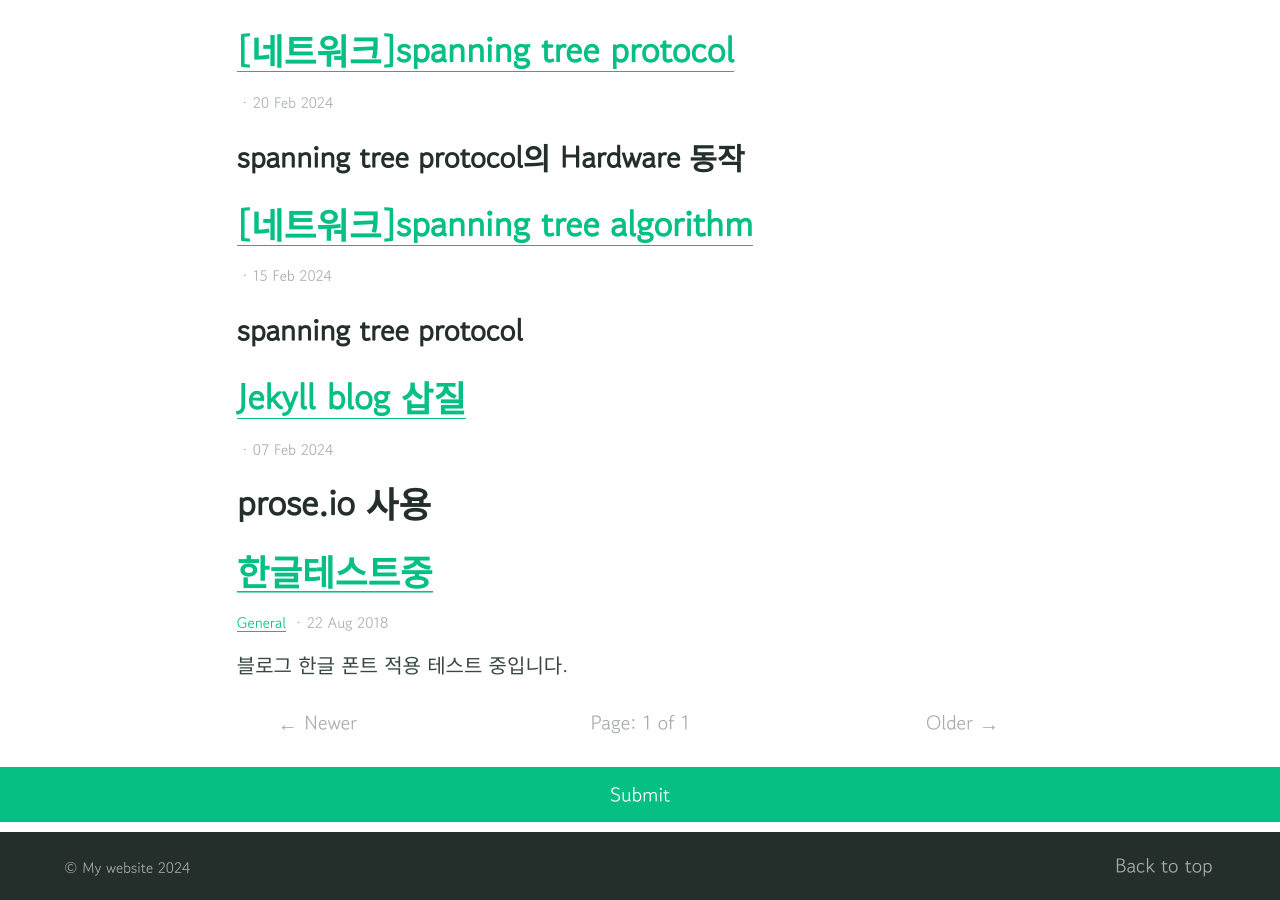
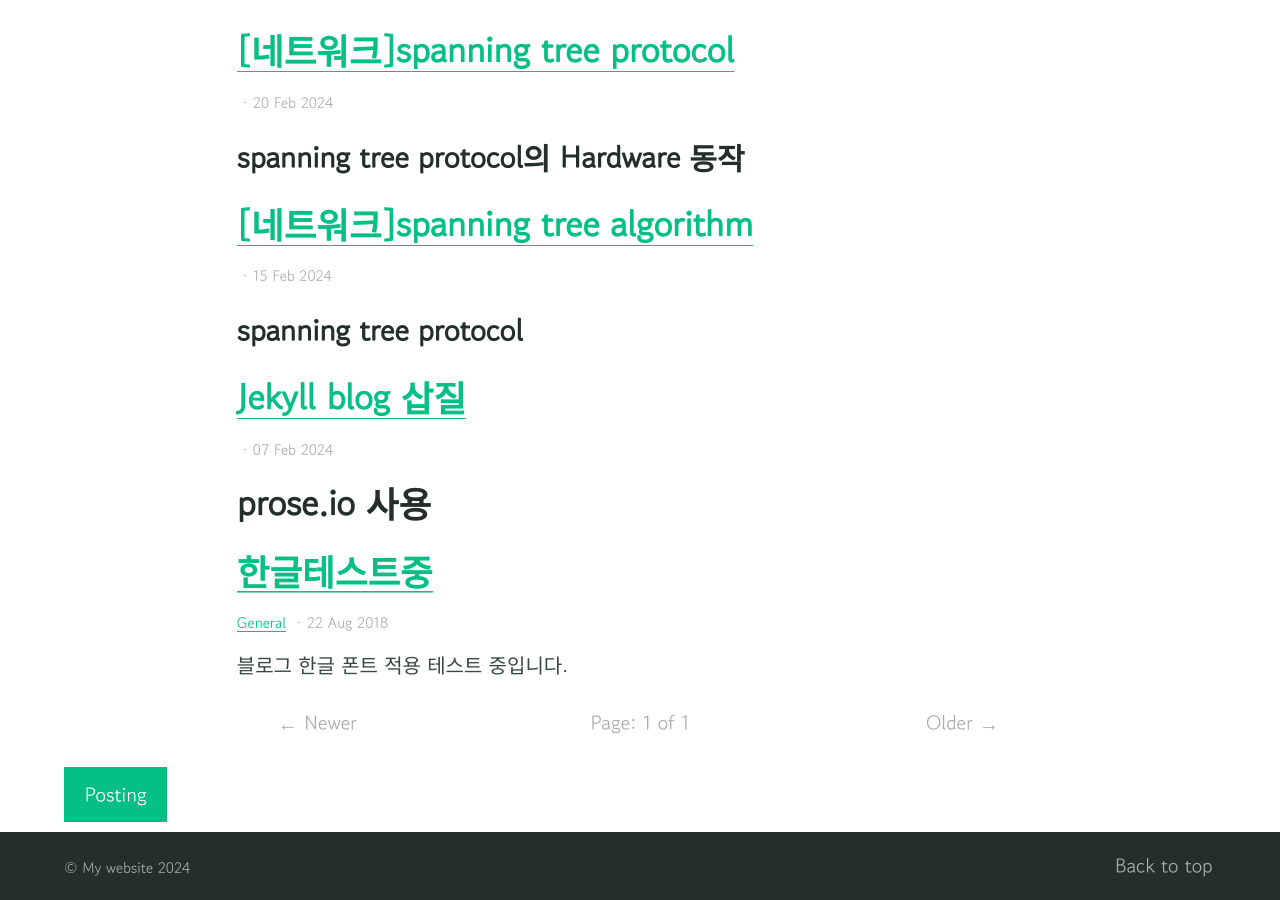
Before and after one commit to secbullet2359/milliontime, a Jekyll site: the page built from blog/index.html, in a window 1280 px wide and 900 px high, scrolled down 758 px. Built offline with Jekyll 4.4.1, drawn with Linux system fonts in a browser that asks for light colours; the list of posts is cut into pages by our own code.

Commit message:
Update blog.html

```diff
--- a/_layouts/blog.html
+++ b/_layouts/blog.html
@@ -31,14 +31,11 @@ layout: default
 
 </main>
 
-<!-- <a input="button" onclink="window.open('http://prose.io')"{% if include.color %} style="background: {{ include.color }}"{% endif %}>
-  {{ include.text | default: "posting" }}
-  {% if include.icon %}
-    &nbsp;
-    {% include icon.html id=include.icon title=include.icon %}
-  {% endif %}
-</a> -->
+<div class=container>
+  <a class="button" onclink="window.open('https://prose.io')">
+    {{ include.text | default: "Posting" }}
+  </a>
+</div>
 
-<input type="submit" onclink="window.open('http://prose.io')">
 
 {% include site-footer.html %}
```
